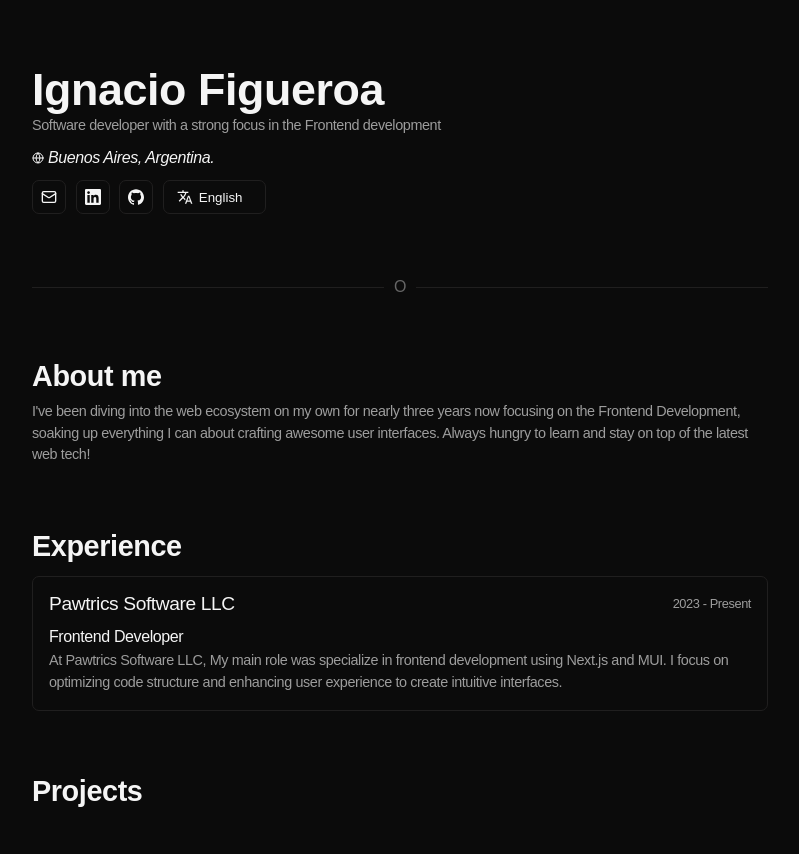
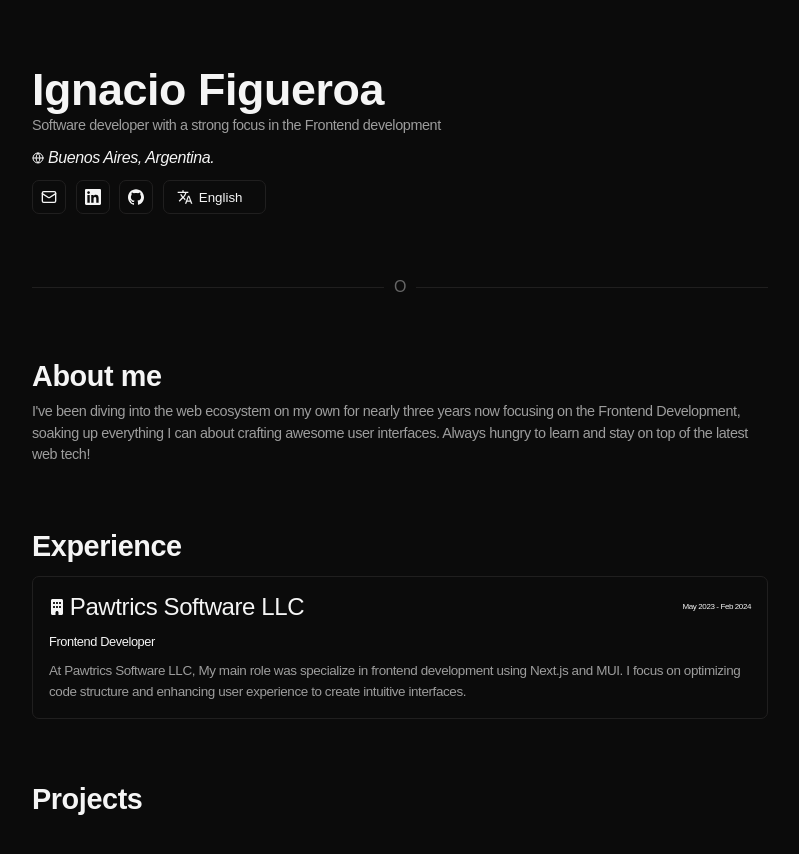
Before and after one commit to figueroaignacio/portfolio, a React (Vite) app: page / in a window 1280 px wide. Shown: the top 854 px of the page, without its empty margins (240-1039 px from the left). Built offline with nearby package versions, Linux system fonts and the light colour scheme.

Commit message:
styles: adding some better styles to the experience card

```diff
--- a/src/components/Experience/Experience.tsx
+++ b/src/components/Experience/Experience.tsx
@@ -12,6 +12,7 @@ type ExperiencePlace = {
   date: string;
   description: string;
   position: string;
+  techStack: string[];
 };
 
 export function Experience() {
@@ -31,6 +32,7 @@ export function Experience() {
             company={place.company}
             date={place.date}
             description={place.description}
+            techStack={place.techStack}
           />
         ))}
       </div>
--- a/src/components/ExperienceCard/ExperienceCard.module.css
+++ b/src/components/ExperienceCard/ExperienceCard.module.css
@@ -7,18 +7,30 @@
   border-radius: 0.4375rem;
 }
 
+.experiencePosition {
+  font-size: 0.8rem;
+}
+
 .experienceCompany {
   display: flex;
   align-items: center;
+  gap: 0.3rem;
   justify-content: space-between;
 }
 
+.experienceCompanyBox {
+  display: flex;
+  align-items: center;
+  gap: 0.3rem;
+}
+
 .experienceCompanyName {
-  font-size: 1.2rem;
+  font-size: 1.5rem;
 }
 
 .experienceDate {
-  font-size: 0.8rem;
+  font-size: 0.5rem;
+  color: #f5f5f5;
 }
 
 .experienceDescriptionBox {
@@ -26,3 +38,7 @@
   flex-direction: column;
   gap: 0.3rem;
 }
+
+.experienceDescription {
+  font-size: 0.84rem;
+}
--- a/src/components/ExperienceCard/ExperienceCard.tsx
+++ b/src/components/ExperienceCard/ExperienceCard.tsx
@@ -1,3 +1,6 @@
+// Icons
+import { Building } from "../../icons/Building";
+
 // Interface
 interface ExperienceCardProps {
   company: string;
@@ -18,12 +21,15 @@ export function ExperienceCard({
   return (
     <article className={styles.experienceCard}>
       <div className={styles.experienceCompany}>
-        <h3 className={styles.experienceCompanyName}>{company}</h3>
+        <div className={styles.experienceCompanyBox}>
+          <Building />
+          <h3 className={styles.experienceCompanyName}>{company}</h3>
+        </div>
         <p className={styles.experienceDate}>{date}</p>
       </div>
+      <h4 className={styles.experiencePosition}>{position}</h4>
       <div className={styles.experienceDescriptionBox}>
-        <h4>{position}</h4>
-        <p>{description}</p>
+        <p className={styles.experienceDescription}>{description}</p>
       </div>
     </article>
   );
--- /dev/null
+++ b/src/icons/Building.tsx
@@ -0,0 +1,15 @@
+export function Building() {
+  return (
+    <svg
+      xmlns="http://www.w3.org/2000/svg"
+      width="16"
+      height="16"
+      viewBox="0 0 384 512"
+    >
+      <path
+        fill="#f5f5f5"
+        d="M48 0C21.5 0 0 21.5 0 48V464c0 26.5 21.5 48 48 48h96V432c0-26.5 21.5-48 48-48s48 21.5 48 48v80h96c26.5 0 48-21.5 48-48V48c0-26.5-21.5-48-48-48H48zM64 240c0-8.8 7.2-16 16-16h32c8.8 0 16 7.2 16 16v32c0 8.8-7.2 16-16 16H80c-8.8 0-16-7.2-16-16V240zm112-16h32c8.8 0 16 7.2 16 16v32c0 8.8-7.2 16-16 16H176c-8.8 0-16-7.2-16-16V240c0-8.8 7.2-16 16-16zm80 16c0-8.8 7.2-16 16-16h32c8.8 0 16 7.2 16 16v32c0 8.8-7.2 16-16 16H272c-8.8 0-16-7.2-16-16V240zM80 96h32c8.8 0 16 7.2 16 16v32c0 8.8-7.2 16-16 16H80c-8.8 0-16-7.2-16-16V112c0-8.8 7.2-16 16-16zm80 16c0-8.8 7.2-16 16-16h32c8.8 0 16 7.2 16 16v32c0 8.8-7.2 16-16 16H176c-8.8 0-16-7.2-16-16V112zM272 96h32c8.8 0 16 7.2 16 16v32c0 8.8-7.2 16-16 16H272c-8.8 0-16-7.2-16-16V112c0-8.8 7.2-16 16-16z"
+      />
+    </svg>
+  );
+}
--- a/src/locales/en/en.json
+++ b/src/locales/en/en.json
@@ -14,7 +14,7 @@
     "places": [
       {
         "company": "Pawtrics Software LLC",
-        "date": "2023 - Present",
+        "date": "May 2023 - Feb 2024",
         "description": "At Pawtrics Software LLC, My main role was specialize in frontend development using Next.js and MUI. I focus on optimizing code structure and enhancing user experience to create intuitive interfaces.",
         "position": "Frontend Developer"
       }
--- a/src/locales/es/es.json
+++ b/src/locales/es/es.json
@@ -14,7 +14,7 @@
     "places": [
       {
         "company": "Pawtrics Software LLC",
-        "date": "2023 - Actualidad",
+        "date": "May 2023 - Feb 2024",
         "description": "En Pawtrics Software LLC, mi rol principal fue en el Desarrollo Frontend utilizando Next.js y MUI. Mi enfoque se centra en optimizar la estructura del código y mejorar la experiencia del usuario para crear interfaces intuitivas.",
         "position": "Desarrollador Frontend"
       }
```
